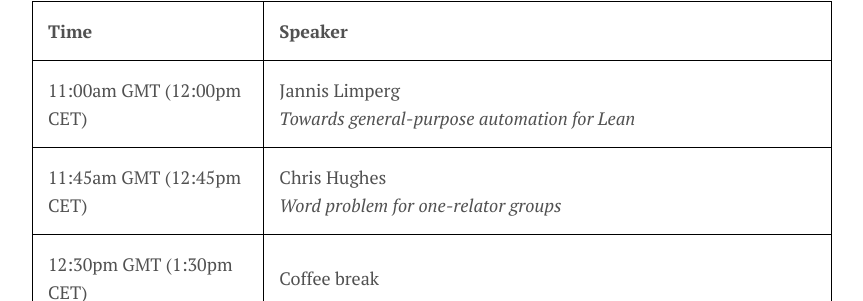
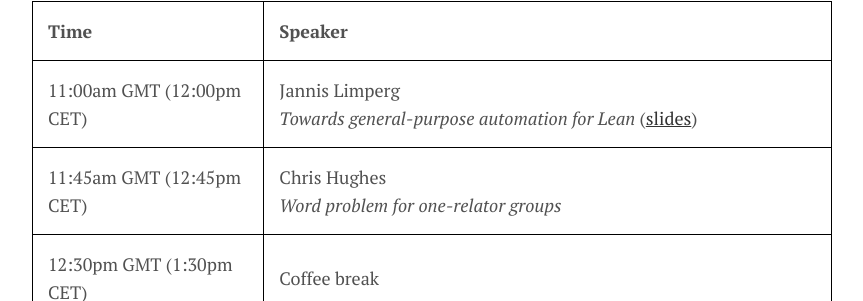
Before and after one commit to leanprover-community/lt2021, a Jekyll site: the page built from schedule.md, in a window 1280 px wide and 900 px high, scrolled down 1884 px. Shown: the part 154-455 px from the top of the window, without its empty margins (208-1071 px from the left). Built offline with Jekyll 4.4.1, drawn with Linux system fonts in a browser that asks for light colours.

Commit message:
add Jannis slides

```diff
--- a/schedule.md
+++ b/schedule.md
@@ -58,7 +58,7 @@ look for them on [wonder.me](https://www.wonder.me/)!
 
 | Time      | Speaker            |
 | --------- | ------------------ |
-| <time datetime="2021-01-04T12:00+01:00">12:00pm CET</time> | Jannis Limperg<br>*Towards general-purpose automation for Lean* |
+| <time datetime="2021-01-04T12:00+01:00">12:00pm CET</time> | Jannis Limperg<br>*Towards general-purpose automation for Lean* ([slides](slides/jannis.pdf))|
 | <time datetime="2021-01-04T12:45+01:00">12:45pm CET</time> | Chris Hughes<br>*Word problem for one-relator groups* |
 | <time datetime="2021-01-04T13:30+01:00">1:30pm CET</time> | Coffee break |
 | <time datetime="2021-01-04T14:00+01:00">2:00pm CET</time> | Stanislaus Polu<br>*OpenAI Metamath GPT-f* ([slides](https://docs.google.com/presentation/d/10XcMLgh7wDRDtcj4FKqgEtqqWzZpkxmLDwpnWPntyP0/edit#slide=id.g97b8cb2395_0_0)) |
```
